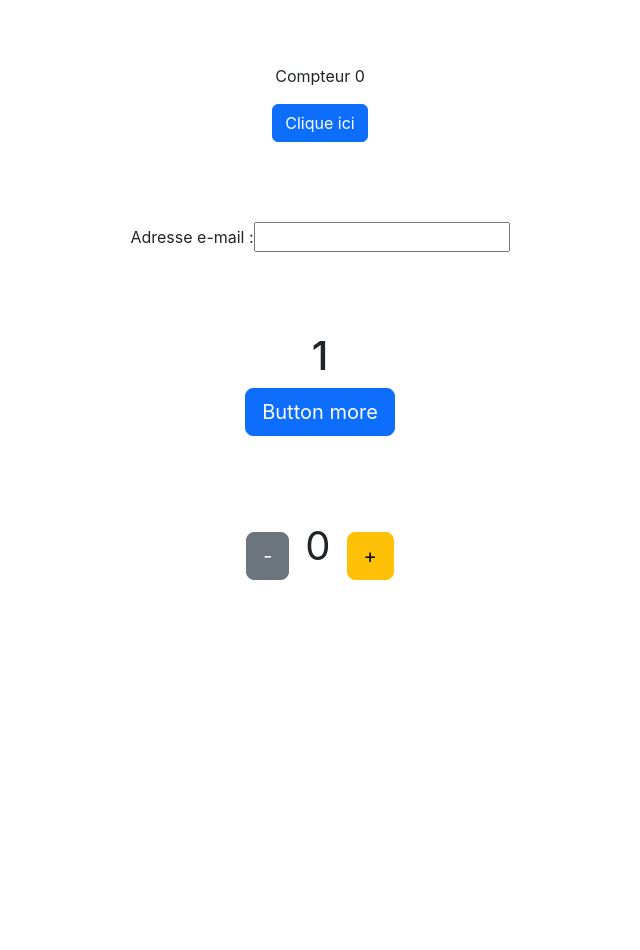
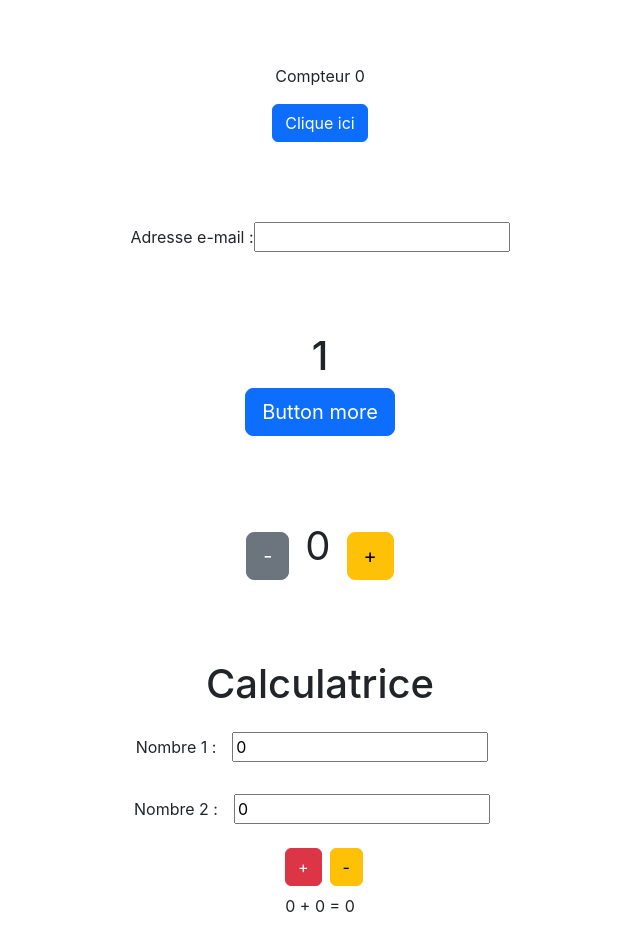
Before and after one commit to huipfe/my-app, a React (Create React App) app: page / in a window 1280 px wide. Shown: the top 950 px of the page, without its empty margins (320-960 px from the left). Before the commit the page ends 800 px from the top, so only its background shows below. Built offline with nearby package versions, Linux system fonts and the light colour scheme.

Commit message:
4e commit exo defi calculatrice

```diff
--- a/src/App.js
+++ b/src/App.js
@@ -4,6 +4,7 @@ import Button from './Button';
 import EmailField from './EmailField';
 import Button2 from './Button2';
 import ButtonNumberSelector from './ButtonNumberSelector';
+import Calculatrice from './Calculatrice';
 
 function App() {
   return (
@@ -30,6 +31,7 @@ function App() {
 
       <div class="m-5 p-3"><ButtonNumberSelector /></div>
 
+      <div class="m-5 p-3"><Calculatrice /></div>
     </div>
 
   );
--- /dev/null
+++ b/src/Calculatrice.js
@@ -0,0 +1,48 @@
+import React, { useState } from "react";
+
+function Calculatrice() {
+    const [nombre1, setNombre1] = useState(0);
+    const [nombre2, setNombre2] = useState(0);
+    const [resultat, setResultat] = useState(0);
+    const [operation, setOperation] = useState("+");
+
+    const handleChangeNombre1 = (event) => {
+        setNombre1(parseFloat(event.target.value));
+    };
+
+    const handleChangeNombre2 = (event) => {
+        setNombre2(parseFloat(event.target.value));
+    };
+
+    const handleClickAddition = () => {
+        setResultat(nombre1 + nombre2);
+        setOperation("+");
+    };
+
+    const handleClickSoustraction = () => {
+        setResultat(nombre1 - nombre2);
+        setOperation("-");
+    };
+
+    return (
+        <div>
+            <h1>Calculatrice</h1>
+            <label>
+                Nombre 1 :
+                <input type="number" class="m-3" value={nombre1} onChange={handleChangeNombre1} />
+            </label>
+            <br />
+            <label>
+                Nombre 2 :
+                <input type="number" class="m-3" value={nombre2} onChange={handleChangeNombre2} />
+            </label>
+            <br />
+            <button type="button" class="btn btn-danger m-2" onClick={handleClickAddition}>+</button>
+            <button type="button" class="btn btn-warning" onClick={handleClickSoustraction}>-</button>
+            <br />
+            {nombre1} {operation} {nombre2} = {resultat}
+        </div>
+    );
+}
+
+export default Calculatrice;
```
